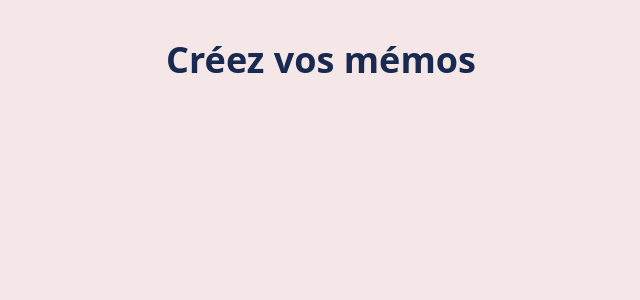
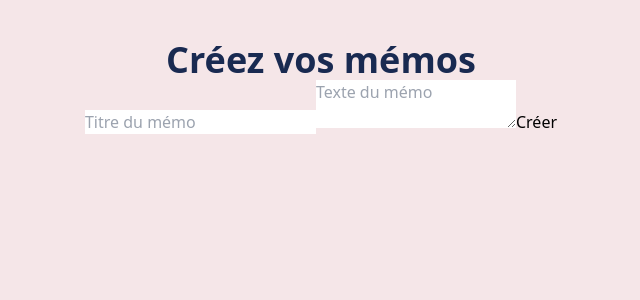
Before and after one commit to tbrindejonc/memo-app, a React (Vite) app: page / in a window 1280 px wide. Shown: the top 300 px of the page, without its empty margins (319-959 px from the left). Built offline with nearby package versions, Linux system fonts and the light colour scheme.

Commit message:
feat: use MemoForm component in app

```diff
--- a/src/App.tsx
+++ b/src/App.tsx
@@ -1,7 +1,10 @@
+import MemoForm from '@/components/MemoForm';
+
 export default function App() {
   return (
     <div id='App' className={'w-full h-screen bg-light flex flex-col items-center'}>
       <h1 className={'pt-10 text-4xl text-dark font-bold'}>Créez vos mémos</h1>
+      <MemoForm />
     </div>
   );
 }
```
